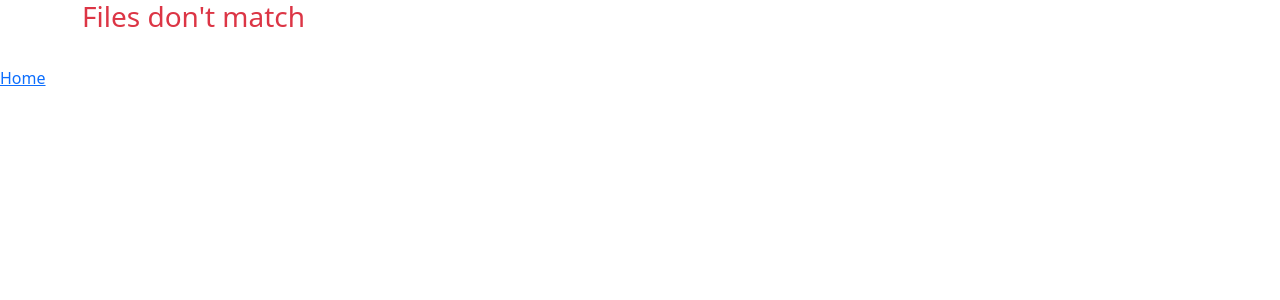
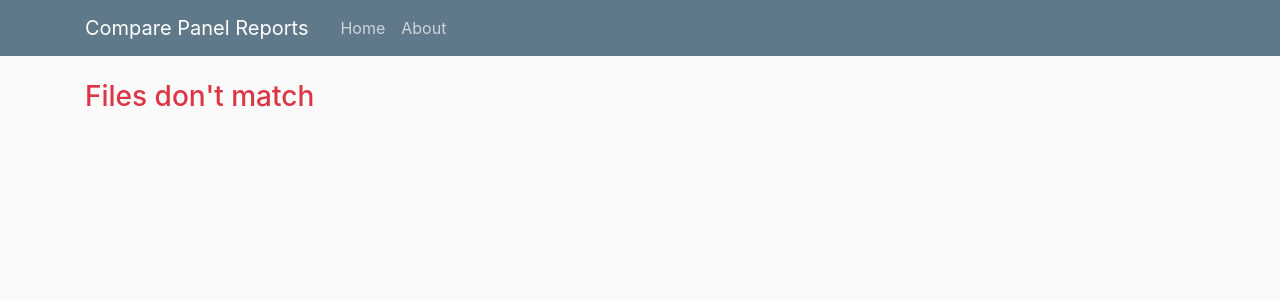
Before and after one commit to bas644/panel_compare, a Django app: page /panels/trndDef in a window 1280 px wide. Shown: the top 300 px of the page. Run offline with Django 3.2, Linux system fonts and the light colour scheme; some libraries are stand-ins or nearby versions.

Commit message:
Added nav bar and more styling

```diff
--- /dev/null
+++ b/panels/static/panels/main.css
@@ -0,0 +1,84 @@
+body {
+  background: #fafafa;
+  color: #333333;
+  margin-top: 5rem;
+}
+
+h1, h2, h3, h4, h5, h6 {
+  color: #444444;
+}
+
+ul {
+  margin: 0;
+}
+
+.bg-steel {
+  background-color: #5f788a;
+}
+
+.site-header .navbar-nav .nav-link {
+  color: #cbd5db;
+}
+
+.site-header .navbar-nav .nav-link:hover {
+  color: #ffffff;
+}
+
+.site-header .navbar-nav .nav-link.active {
+  font-weight: 500;
+}
+
+.content-section {
+  background: #ffffff;
+  padding: 10px 20px;
+  border: 1px solid #dddddd;
+  border-radius: 3px;
+  margin-bottom: 20px;
+}
+
+.article-title {
+  color: #444444;
+}
+
+a.article-title:hover {
+  color: #428bca;
+  text-decoration: none;
+}
+
+.article-content {
+  white-space: pre-line;
+}
+
+.article-img {
+  height: 65px;
+  width: 65px;
+  margin-right: 16px;
+}
+
+.article-metadata {
+  padding-bottom: 1px;
+  margin-bottom: 4px;
+  border-bottom: 1px solid #e3e3e3
+}
+
+.article-metadata a:hover {
+  color: #333;
+  text-decoration: none;
+}
+
+.article-svg {
+  width: 25px;
+  height: 25px;
+  vertical-align: middle;
+}
+
+.account-img {
+  height: 125px;
+  width: 125px;
+  margin-right: 20px;
+  margin-bottom: 16px;
+}
+
+.account-heading {
+  font-size: 2.5rem;
+}
--- /dev/null
+++ b/panels/templates/panels/base.html
@@ -0,0 +1,73 @@
+{% load static %}
+<!DOCTYPE html>
+<html>
+<head>
+
+	<!-- Required meta tags -->
+    <meta charset="utf-8">
+    <meta name="viewport" content="width=device-width, initial-scale=1, shrink-to-fit=no">
+
+    <!-- Bootstrap CSS -->
+    <link rel="stylesheet" href="https://maxcdn.bootstrapcdn.com/bootstrap/4.0.0/css/bootstrap.min.css" integrity="sha384-Gn5384xqQ1aoWXA+058RXPxPg6fy4IWvTNh0E263XmFcJlSAwiGgFAW/dAiS6JXm" crossorigin="anonymous">
+
+    <link rel="stylesheet" type="text/css" href="{% static 'panels/main.css' %}">
+
+</head>
+<body>
+	<header class="site-header">
+	  <nav class="navbar navbar-expand-md navbar-dark bg-steel fixed-top">
+	    <div class="container">
+	      <a class="navbar-brand mr-4" href="{% url 'panels-home' %}">Compare Panel Reports</a>
+	      <button class="navbar-toggler" type="button" data-toggle="collapse" data-target="#navbarToggle" aria-controls="navbarToggle" aria-expanded="false" aria-label="Toggle navigation">
+	      <span class="navbar-toggler-icon"></span>
+	      </button>
+	      <div class="collapse navbar-collapse" id="navbarToggle">
+	        <div class="navbar-nav mr-auto">
+	          <a class="nav-item nav-link" href="{% url 'panels-home' %}">Home</a>
+	          <a class="nav-item nav-link" href="{% url 'panels-about' %}">About</a>
+	        </div>
+	        <!-- Navbar Right Side -->
+	        <!-- <div class="navbar-nav">
+	          <a class="nav-item nav-link" href="#">Login</a>
+	          <a class="nav-item nav-link" href="#">Register</a>
+	        </div> -->
+	      </div>
+	    </div>
+	  </nav>
+	</header>
+	<main role="main" class="container">
+	  <div class="row">
+	    <div class="col-md-8">
+	    	{% if messages %}
+	    		{%  for message in messages %}
+	    			<div class="alert alert-{{  message.tags }}">
+	    				{{  message }}
+	    			</div>
+	    		{%  endfor %}
+	    	{% endif %}
+	      	{% block content %}{% endblock %}
+	    </div>
+	    <!-- <div class="col-md-4">
+	      <div class="content-section">
+	        <h3>Our Sidebar</h3>
+	        <p class='text-muted'>You can put any information here you'd like.
+	          <ul class="list-group">
+	            <li class="list-group-item list-group-item-light">Latest Posts</li>
+	            <li class="list-group-item list-group-item-light">Announcements</li>
+	            <li class="list-group-item list-group-item-light">Calendars</li>
+	            <li class="list-group-item list-group-item-light">etc</li>
+	          </ul>
+	        </p>
+	      </div>
+	    </div> -->
+	  </div>
+	</main>
+
+	<!-- Optional JavaScript -->
+    <!-- jQuery first, then Popper.js, then Bootstrap JS -->
+    <script src="https://code.jquery.com/jquery-3.2.1.slim.min.js" integrity="sha384-KJ3o2DKtIkvYIK3UENzmM7KCkRr/rE9/Qpg6aAZGJwFDMVNA/GpGFF93hXpG5KkN" crossorigin="anonymous"></script>
+    <script src="https://cdnjs.cloudflare.com/ajax/libs/popper.js/1.12.9/umd/popper.min.js" integrity="sha384-ApNbgh9B+Y1QKtv3Rn7W3mgPxhU9K/ScQsAP7hUibX39j7fakFPskvXusvfa0b4Q" crossorigin="anonymous"></script>
+    <script src="https://maxcdn.bootstrapcdn.com/bootstrap/4.0.0/js/bootstrap.min.js" integrity="sha384-JZR6Spejh4U02d8jOt6vLEHfe/JQGiRRSQQxSfFWpi1MquVdAyjUar5+76PVCmYl" crossorigin="anonymous"></script>
+
+</body>
+</html>
--- a/panels/templates/panels/trndDef.html
+++ b/panels/templates/panels/trndDef.html
@@ -1,11 +1,6 @@
-<!DOCTYPE html>
-<html>
-<head>
-	<title></title>
-	<link href="https://cdn.jsdelivr.net/npm/bootstrap@5.0.0-beta1/dist/css/bootstrap.min.css" rel="stylesheet" integrity="sha384-giJF6kkoqNQ00vy+HMDP7azOuL0xtbfIcaT9wjKHr8RbDVddVHyTfAAsrekwKmP1" crossorigin="anonymous">
-</head>
-<body>
-	<div class="container">
+{% extends "panels/base.html" %}
+
+{% block content %}
 	{%  for k, v in variences.items %}
 		<h3 class="text-danger">{{ k }}</h3>
 		{% for i in v %}
@@ -19,10 +14,4 @@
 			<br>
 		{% endfor %}
 	{%  endfor %}
-	</div>
-	<br>
-	<a href="{% url 'panels-home' %}">Home</a>
-
-	<script src="https://cdn.jsdelivr.net/npm/bootstrap@5.0.0-beta1/dist/js/bootstrap.bundle.min.js" integrity="sha384-ygbV9kiqUc6oa4msXn9868pTtWMgiQaeYH7/t7LECLbyPA2x65Kgf80OJFdroafW" crossorigin="anonymous"></script>
-</body>
-</html>
+{% endblock content %}
--- a/panels/views.py
+++ b/panels/views.py
@@ -2,7 +2,6 @@ from django.shortcuts import render, redirect
 from django.conf import settings
 from django.core.files.storage import FileSystemStorage
 from .forms import ReportForm
-from django.http import HttpResponse
 
 fl1 = ''
 fl2 = ''
@@ -409,6 +408,8 @@ def trndDef_compare(request):
 					nomatch.append((ky3, clnd_fl1[ky3], clnd_fl2[ky3]))
 
 	variences["Files don't match"] = nomatch
+	for i in variences.keys():
+		print(i)
 
 	return render(request, 'panels/trndDef.html', {'variences': variences})
 
```
Also changed, not shown: panels/templates/panels/about.html (+5 -9 lines), panels/templates/panels/home.html (+5 -11 lines), panels/templates/panels/pntDef.html (+4 -9 lines), panels/templates/panels/ppcl.html (+4 -14 lines), panels/templates/panels/pplr.html (+3 -10 lines), 1 other file. Lines whose indentation alone changed are shown as unchanged.
